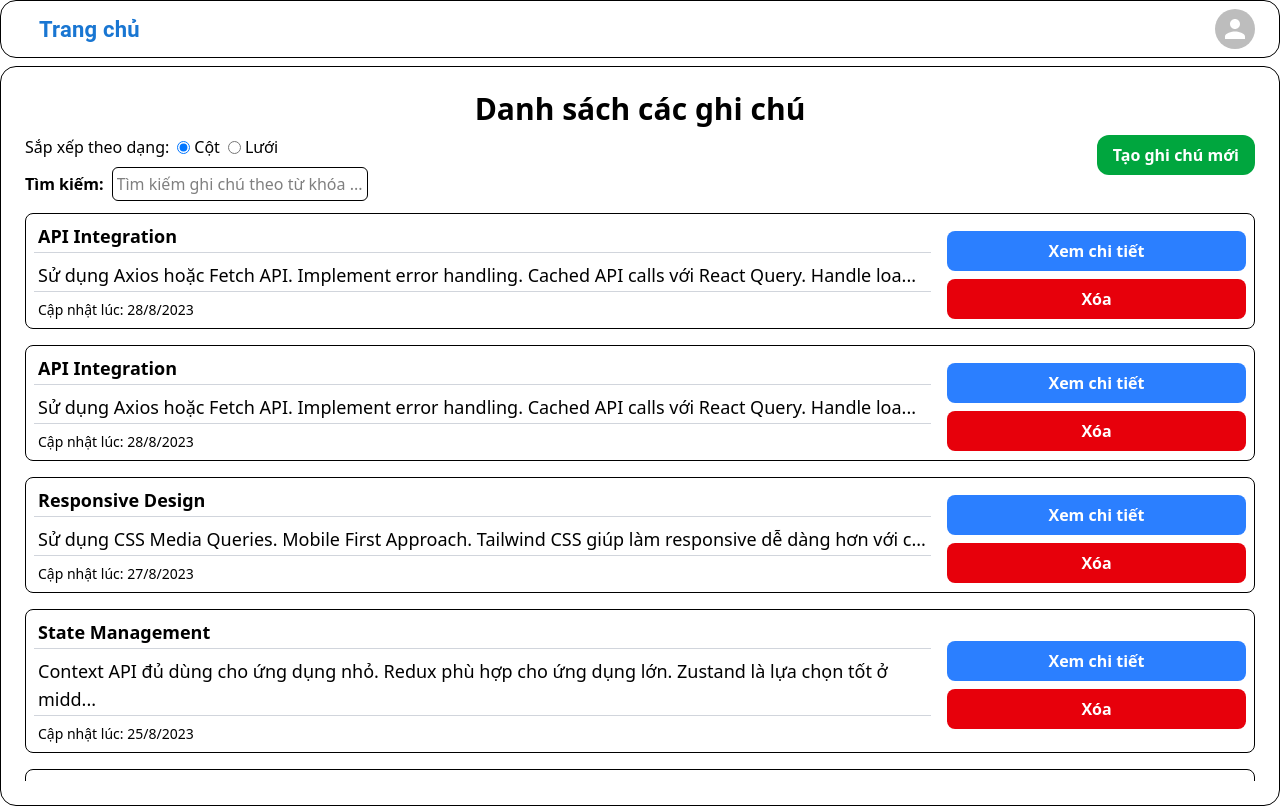
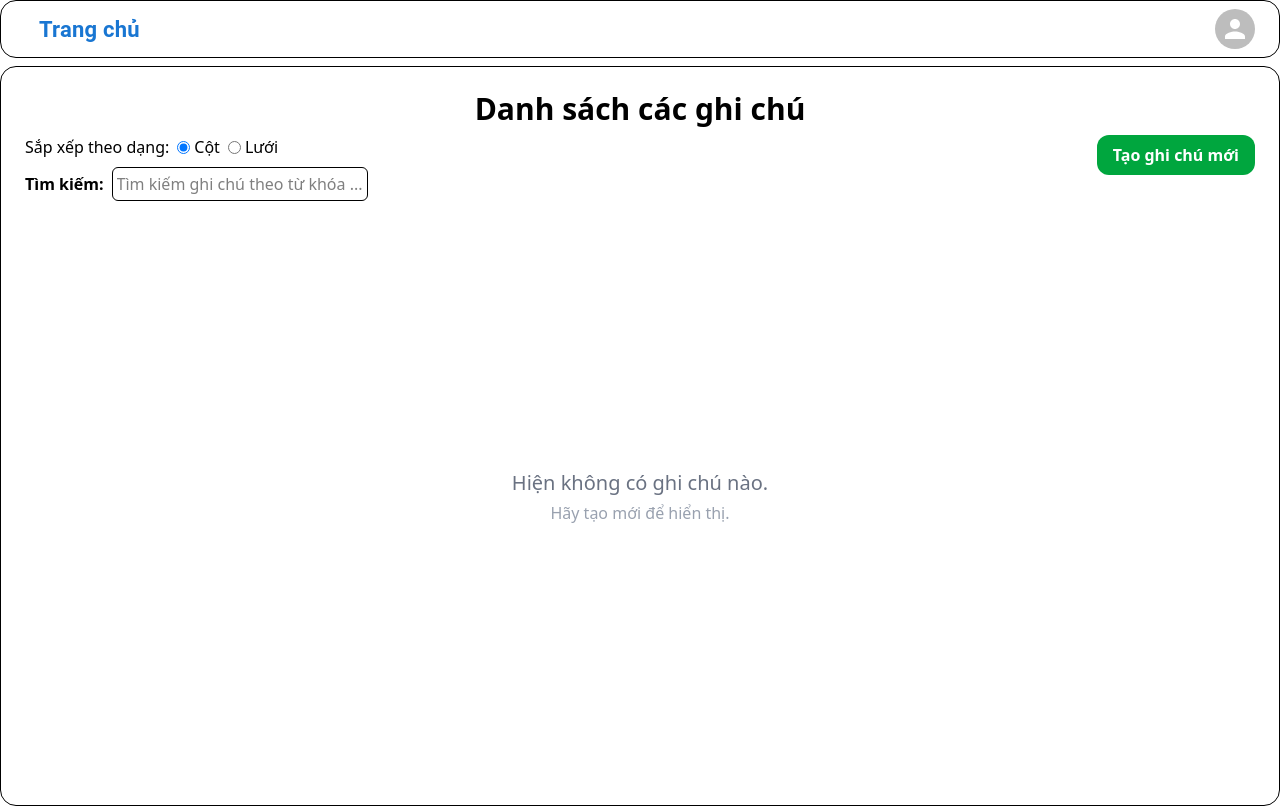
Before and after one commit to ngthcuong/Note-app, a React (Vite) app: page / in a window 1280 px wide. Built offline with nearby package versions, Linux system fonts and the light colour scheme; sample sign-in values are in the browser's storage; some icons are missing.

Commit message:
feat: add user notes retrieval by user ID in NotesContext and update HomePage to use it

```diff
--- a/src/assets/mockData.tsx
+++ b/src/assets/mockData.tsx
@@ -93,5 +93,6 @@ export const mockUser: User[] = [
     dob: new Date('07-03-2003'),
     email: 'cuong.nguyent@s3corp.com.vn',
     gender: 'male',
+    notes: mockPost,
   },
 ];
--- a/src/contexts/NotesContext.tsx
+++ b/src/contexts/NotesContext.tsx
@@ -1,13 +1,14 @@
 import { createContext, useContext, useState, type ReactNode } from 'react';
 import type React from 'react';
 import type { Note } from '../interfaces/Note';
-import { mockPost } from '../assets/mockData';
+import { mockPost, mockUser } from '../assets/mockData';
 
 interface NotesContextType {
   notes: Note[];
   addNote: (note: Note) => void;
   updateNote: (id: string, note: Partial<Note>) => void;
   deleteNote: (id: string) => void;
+  getNoteByUserId: (userId: string) => Note[];
   getNoteById: (id: string) => Note | undefined;
 }
 
@@ -49,6 +50,10 @@ const NotesProvider: React.FC<{ children: ReactNode }> = ({ children }) => {
     setNotes(prev => prev.filter(note => note.id !== id));
   };
 
+  const getNoteByUserId = (userId: string): Note[] => {
+    return mockUser.find(user => user.id === userId)?.notes || [];
+  };
+
   const getNoteById = (id: string) => {
     return notes.find(note => note.id === id);
   };
@@ -60,6 +65,7 @@ const NotesProvider: React.FC<{ children: ReactNode }> = ({ children }) => {
         addNote,
         updateNote,
         deleteNote,
+        getNoteByUserId,
         getNoteById,
       }}
     >
--- a/src/interfaces/User.ts
+++ b/src/interfaces/User.ts
@@ -1,3 +1,5 @@
+import type { Note } from './Note';
+
 export default interface User {
   id: string;
   readonly phone: string;
@@ -6,4 +8,5 @@ export default interface User {
   dob: Date;
   email: string;
   gender: string;
+  notes?: Array<Note>;
 }
--- a/src/pages/HomePage.tsx
+++ b/src/pages/HomePage.tsx
@@ -5,6 +5,7 @@ import { useNotes } from '../contexts/NotesContext';
 import { useEffect, useState } from 'react';
 import type { Note } from '../interfaces/Note';
 import classNames from 'classnames';
+import { useAuth } from '../contexts/AuthContext';
 
 const HomePage: React.FC = () => {
   const navigate = useNavigate();
@@ -19,7 +20,9 @@ const HomePage: React.FC = () => {
   /**
    * Cách 2: Sử dụng custom hook để gọi các hàm và biến
    */
-  const { notes, deleteNote } = useNotes();
+  const { deleteNote, getNoteByUserId } = useNotes();
+  const { user } = useAuth();
+  const notes = getNoteByUserId(user?.id || '');
 
   const [keyword, setKeyword] = useState<string>('');
   const [filteredNotes, setFilteredNotes] = useState<Note[]>(notes);
```
